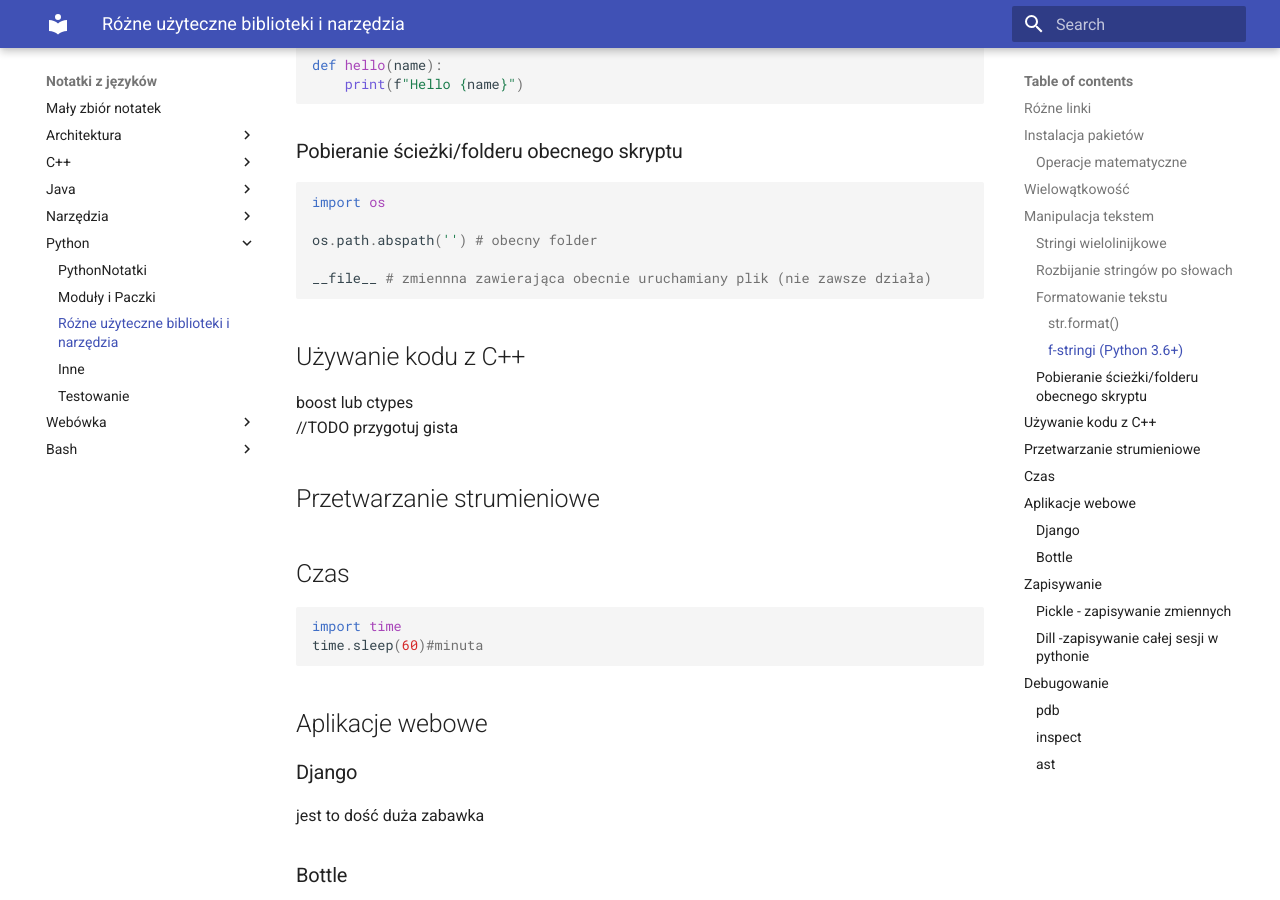
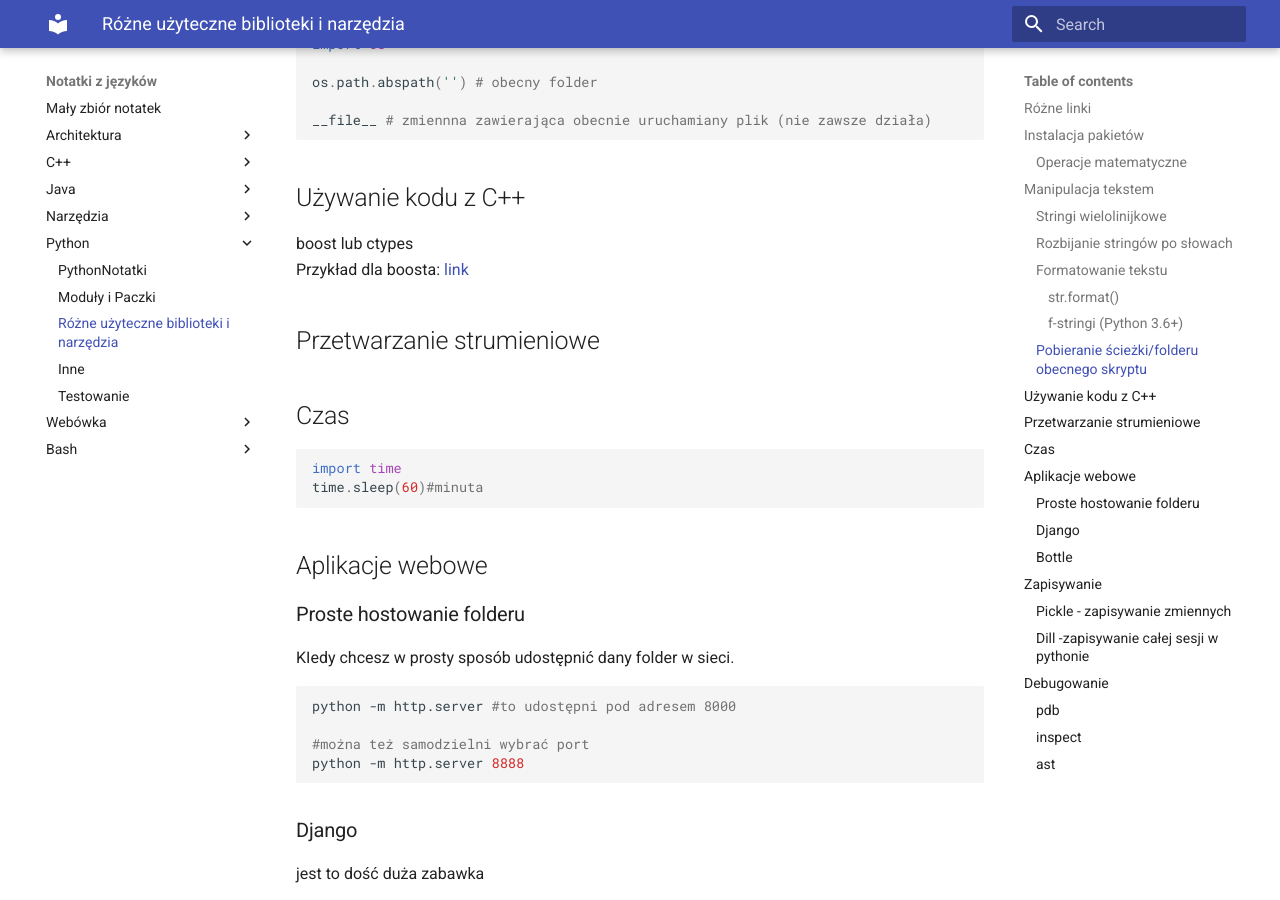
Before and after one commit to pktiuk/notatki_z_jezykow, an MkDocs documentation site: the page built from docs/Python/4_biblioteki_i_narzędzia.md, in a window 1280 px wide and 900 px high, scrolled down 1350 px. Built offline with MkDocs 1.6.1 and Material for MkDocs 9.7.7, drawn with Linux system fonts in a browser that asks for light colours; some of the changed text lies outside the part shown.

Commit message:
Update pythona

````diff
--- a/docs/Python/4_biblioteki_i_narzędzia.md
+++ b/docs/Python/4_biblioteki_i_narzędzia.md
@@ -13,12 +13,6 @@ Do tego służy narzędzie pip, pobieramy pip-a za pomocą zwykłego menadżera
 
 - `**` potęga
 - `2+3j` liczba zespolona
-
-## Wielowątkowość
-
-moduł threading
-
-multiprocessing - podobny, ale niekompatybilny
 
 ## Manipulacja tekstem
 
@@ -72,7 +66,7 @@ __file__ # zmiennna zawierająca obecnie uruchamiany plik (nie zawsze działa)
 ## Używanie kodu z C++
 
 boost lub ctypes
-//TODO przygotuj gista
+Przykład dla boosta: [link](https://gist.github.com/pktiuk/2136eeefaf4271510d82e59f90c904ce)
 
 ## Przetwarzanie strumieniowe
 
@@ -84,6 +78,17 @@ time.sleep(60)#minuta
 ```
 
 ## Aplikacje webowe
+
+### Proste hostowanie folderu
+
+KIedy chcesz w prosty sposób udostępnić dany folder w sieci.
+
+```bash
+python -m http.server #to udostępni pod adresem 8000
+
+#można też samodzielni wybrać port
+python -m http.server 8888
+```
 
 ### Django
 
````
